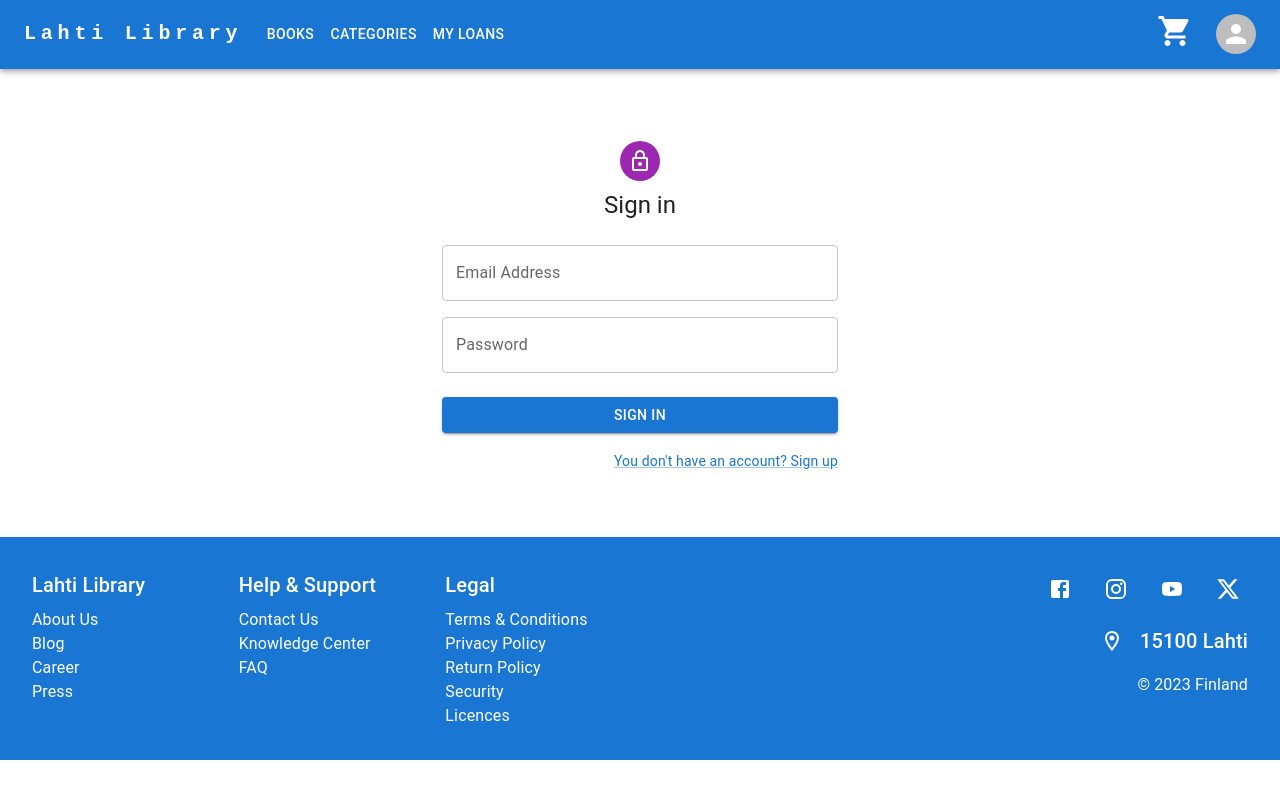
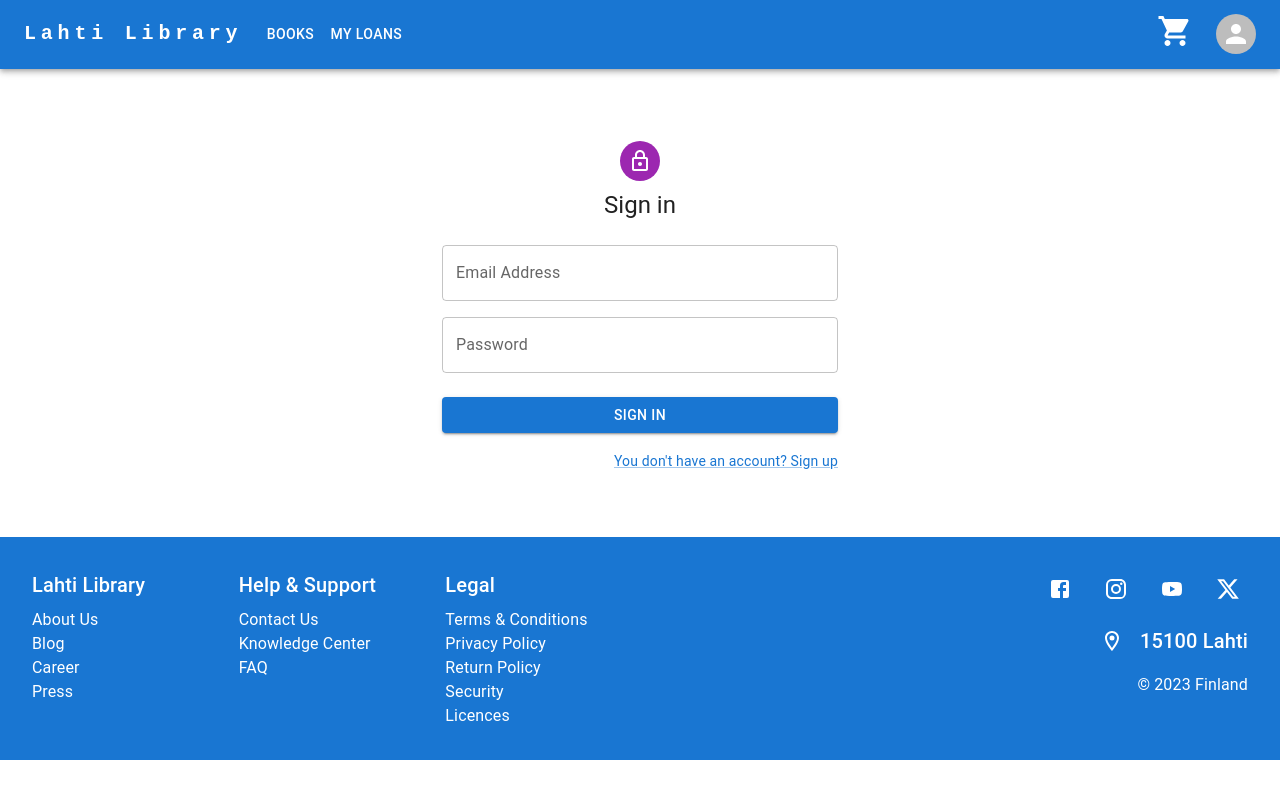
Before and after one commit to TungNguyen12/Library-Frontend, a React (Create React App) app: page /signin in a window 1280 px wide. Built offline with nearby package versions, Linux system fonts and the light colour scheme.

Commit message:
tempo remove redundant category page

```diff
--- a/src/common/common.ts
+++ b/src/common/common.ts
@@ -1 +1,2 @@
-export const BASE_URL = process.env.REACT_APP_API
+export const BASE_URL = `https://library-management-system-api-172j.onrender.com/api/v1`
+// export const BASE_URL = process.env.REACT_APP_API
--- a/src/components/NavBar.tsx
+++ b/src/components/NavBar.tsx
@@ -27,7 +27,6 @@ function ResponsiveAppBar() {
   const user = useAppSelector((state) => state.authReducer.currentUser)
   let pages = [
     { params: '', page: 'Books' },
-    { params: 'categories', page: 'Categories' },
     { params: 'myloans', page: 'My loans' },
   ]
 
```
Also changed, not shown: src/App.tsx (+4 -4 lines).
